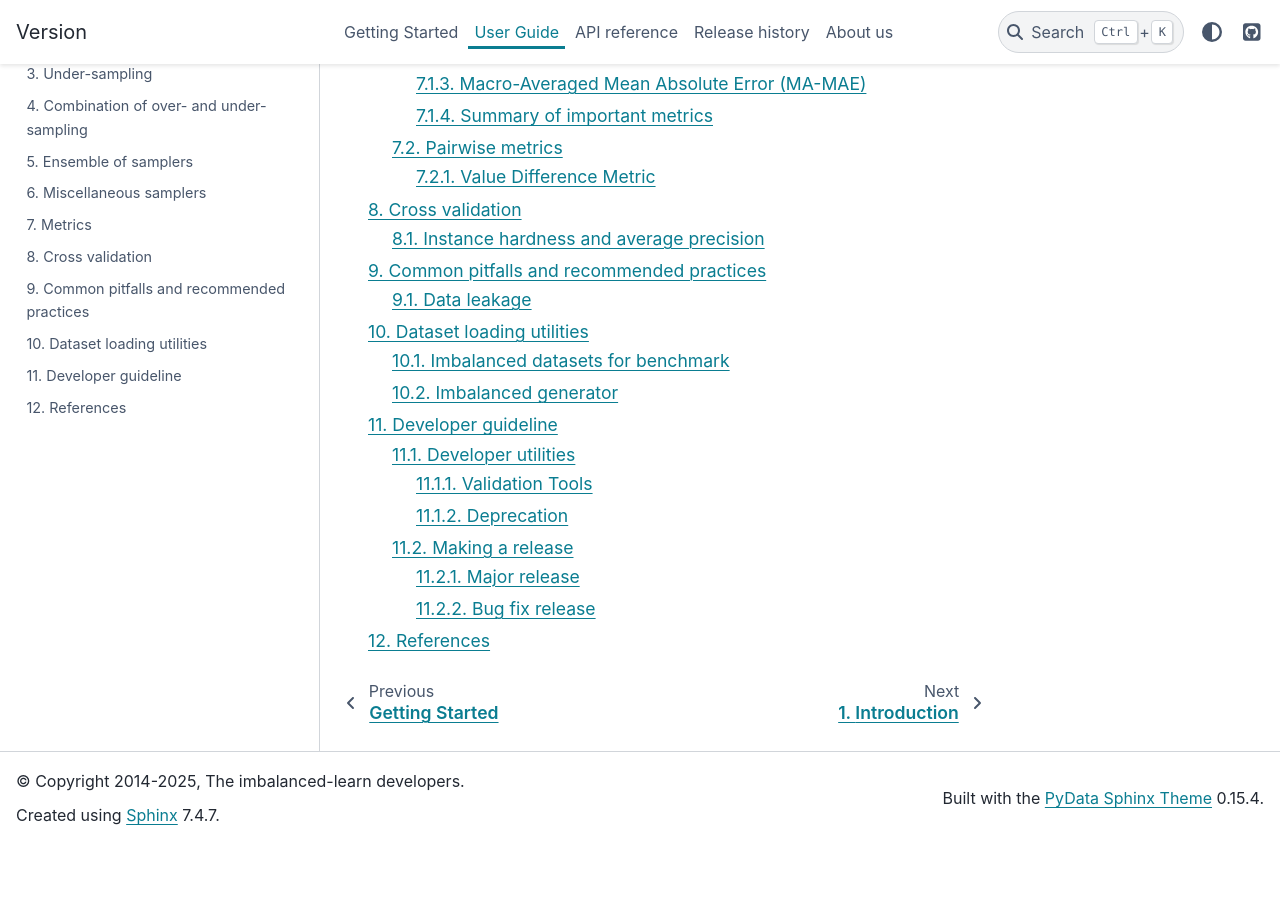
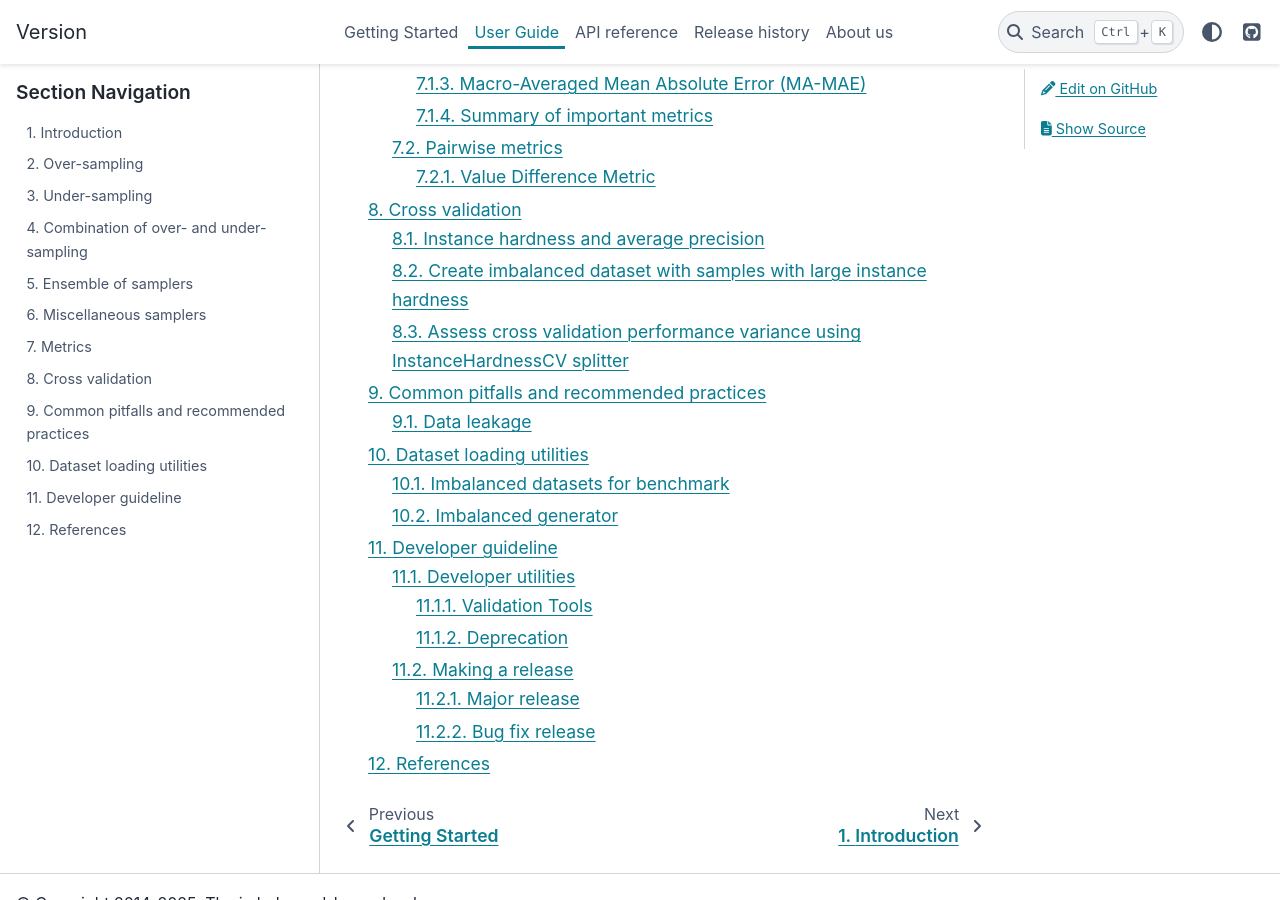
Before and after one commit to scikit-learn-contrib/imbalanced-learn, a Sphinx documentation site: the page built from doc/user_guide.rst, in a window 1280 px wide and 900 px high, scrolled down 1471 px. Built offline with Sphinx 7.4.7 and the PyData theme 0.15.4, drawn with Linux system fonts in a browser that asks for light colours; pages that are not in the unit, such as notebooks, are missing from menus; the version number could not be read and is left out; before the commit the page ends 2316 px from its top, so only the background shows below that; some of the changed lines change nothing that is shown.

Commit message:
explain instance hardness in user guide

```diff
--- a/doc/cross_validation.rst
+++ b/doc/cross_validation.rst
@@ -22,6 +22,36 @@
 
 Instance hardness and average precision
 =======================================
+Instance hardness is defined as 1 minus the probability of the most probable class:
+
+.. math::
+
+   H(x) = 1 - P(\hat{y}|x)
+
+In this equation :math:`H(x)` is the instance hardness for a sample with features
+:math:`x` and :math:`P(\hat{y}|x)` the probability of predicted label :math:`\hat{y}`
+given the features. If the model predicts label 0 and gives a `predict_proba` output
+of [0.9, 0.1], the probability of the most probable class (0) is 0.9 and the
+instance hardness is 1-0.9=0.1.
+
+Samples with large instance hardness have significant effect on the area under
+precision-recall curve, or average precision. Especially samples with label 0
+with large instance hardness (so the model predicts label 1) reduce the average
+precision a lot as these points affect the precision-recall curve in the left
+where the area is largest; the precision is lowered in the range of low recall
+and high thresholds. When doing cross validation, e.g. in case of hyperparameter
+tuning or recursive feature elimination, random gathering of these points in
+some folds introduce variance in CV results that deteriorates robustness of the
+cross validation task. The `InstanceHardnessCV`
+splitter aims to distribute the samples with large instance hardness over the
+folds in order to reduce undesired variance. Note that one should use this
+splitter to make model *selection* tasks robust like hyperparameter tuning and
+feature selection but not for model *performance estimation* for which you also
+want to know the variance of performance to be expected in production.
+
+
+Create imbalanced dataset with samples with large instance hardness
+===================================================================
 
 Let’s start by creating a dataset to work with. We create a dataset with 5% class
 imbalance using scikit-learn’s `make_blobs` function.
@@ -54,6 +84,9 @@
    :target: ./auto_examples/cross_validation/plot_instance_hardness_cv.html
    :align: center
 
+Assess cross validation performance variance using InstanceHardnessCV splitter
+==============================================================================
+
 Then we take a `LogisticRegressionClassifier` and assess the cross validation
 performance using a `StratifiedKFold` cv splitter and the `cross_validate`
 function.
@@ -78,6 +111,7 @@
   >>> plt.boxplot([skf_result['test_score'], ih_result['test_score']],
   ...               tick_labels=["StratifiedKFold", "InstanceHardnessCV"],
   ...               vert=False)
+  >>> plt.xlabel('Average precision')
   >>> plt.tight_layout()
 
 .. image:: ./auto_examples/cross_validation/images/sphx_glr_plot_instance_hardness_cv_003.png
```
